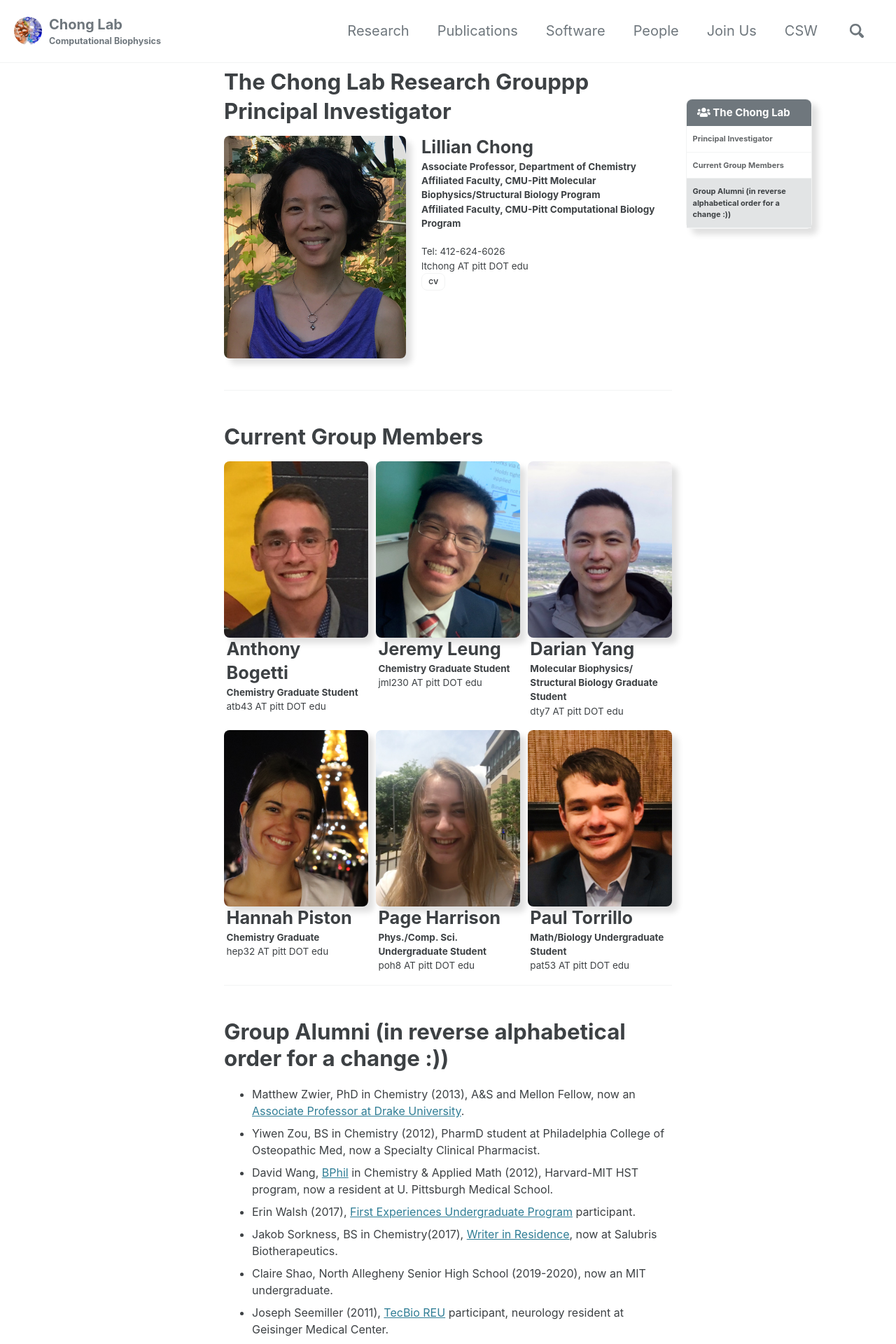
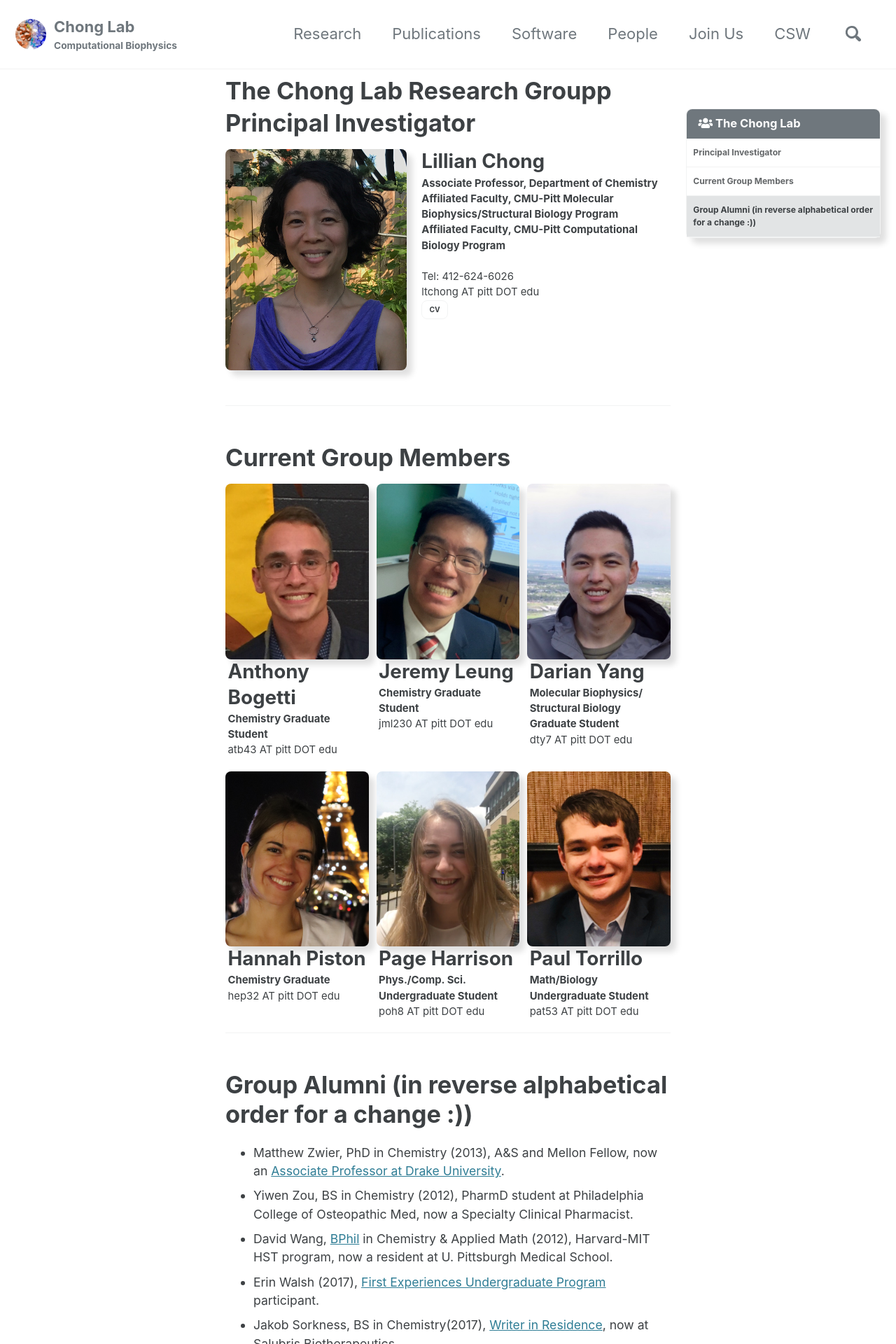
Before and after one commit to darianyang/darianyang.github.io, a Jekyll site: the page built from _pages/people.md, in a window 1280 px wide. Shown: the top 1920 px of the page at 70% size. Built offline with Jekyll 4.4.1, drawn with Linux system fonts in a browser that asks for light colours; cached includes are drawn as plain includes.

Commit message:
updated breakpoints and font size

```diff
--- a/_pages/people.md
+++ b/_pages/people.md
@@ -1,6 +1,6 @@
 ---
 permalink: /people/
-title: The Chong Lab Research Grouppp
+title: The Chong Lab Research Groupp
 #layout: splash
 #layout: single
 #classes: wide
--- a/_sass/minimal-mistakes/_variables.scss
+++ b/_sass/minimal-mistakes/_variables.scss
@@ -140,11 +140,11 @@
    Breakpoints
    ========================================================================== */
 
-$small: 400px !default; /* 600 default */
-$medium: 600px !default; /* 768px default */
-$medium-wide: 200px !default; /* 900px default */
+$small: 100px !default; /* 600 default */
+$medium: 300px !default; /* 768px default */
+$medium-wide: 500px !default; /* 900px default */
 $large: 1024px !default; /* 1024px default */
-$x-large: 1340px !default; /* 1280px default */
+$x-large: 1280px !default; /* 1280px default */
 $max-width: $x-large !default;
 
 /*
```
Also changed, not shown: 1 other file.
